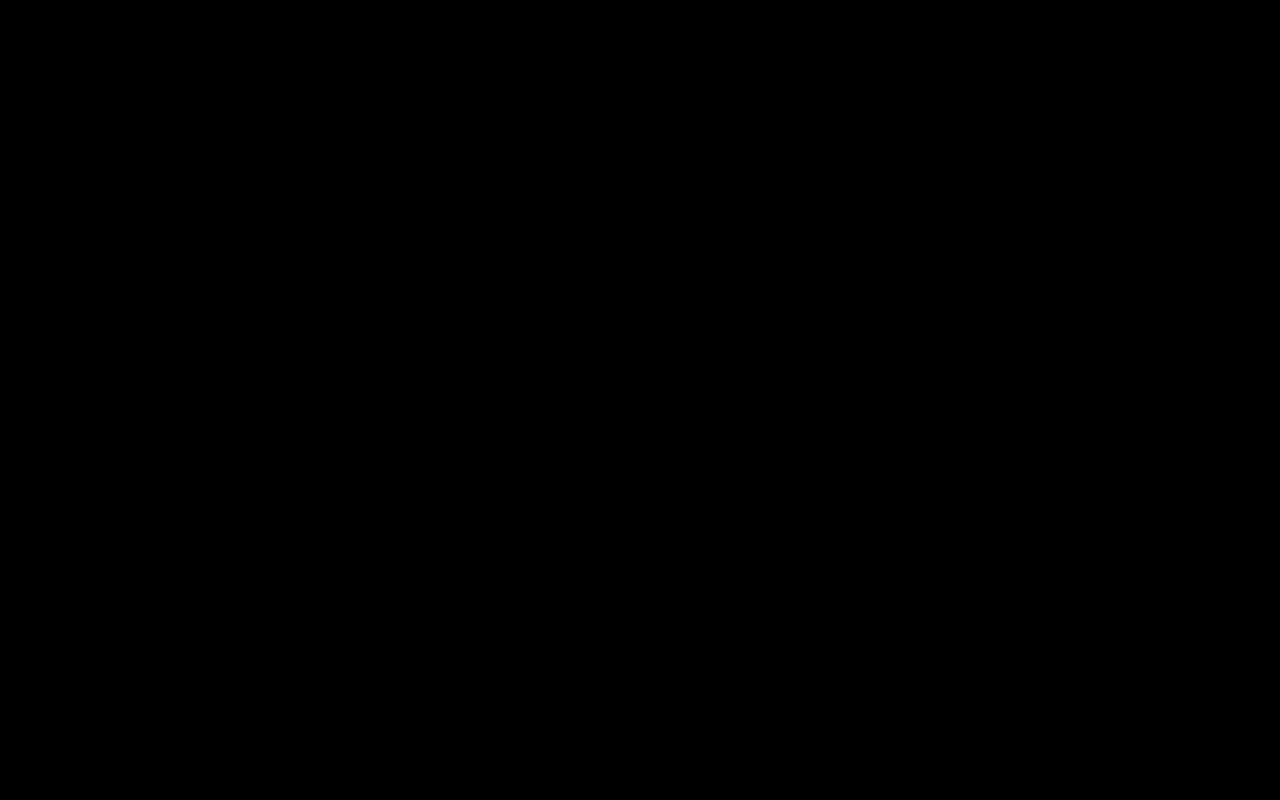
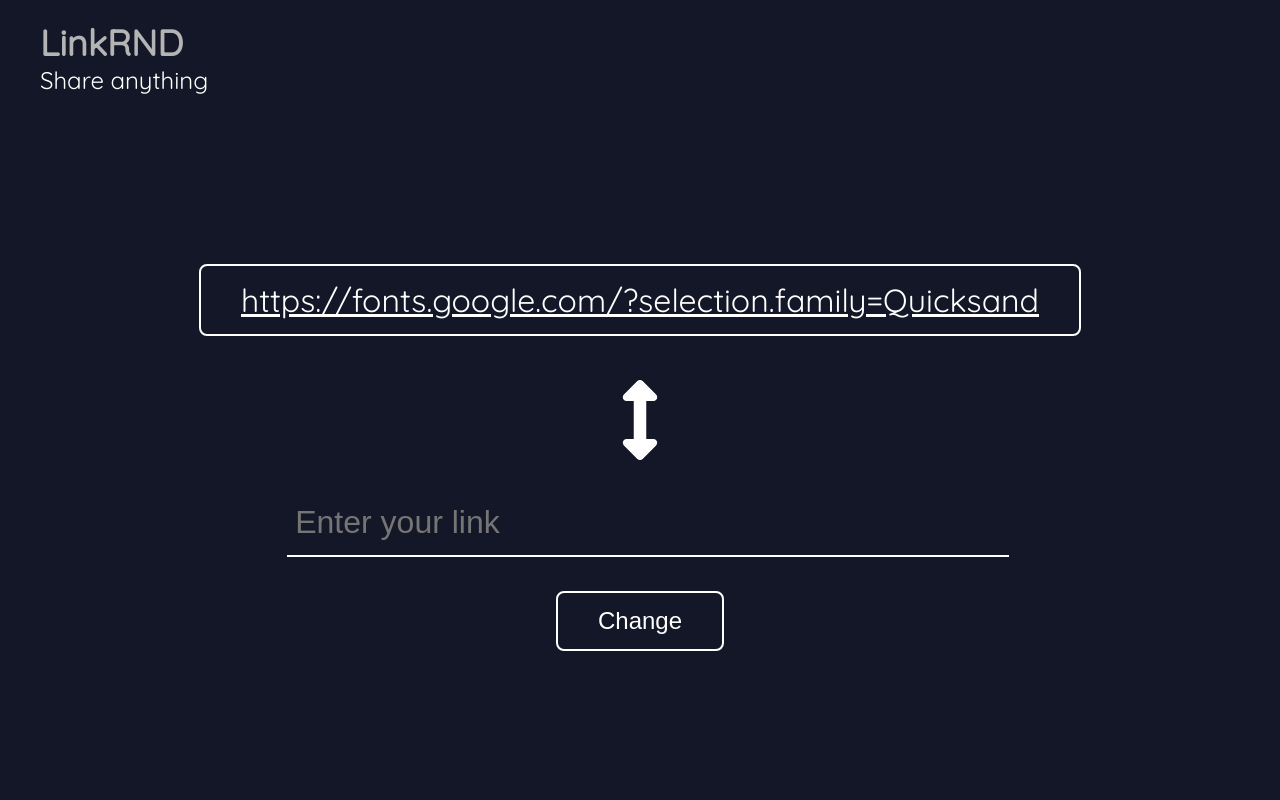
Before and after one commit to G2-715/difflinks, a website built with webpack: page src/index.html in a window 1280 px wide. Built offline with nearby package versions, Linux system fonts and the light colour scheme.

Commit message:
First layout added

```diff
--- a/src/index.html
+++ b/src/index.html
@@ -1,13 +1,35 @@
 <!DOCTYPE html>
 <html lang="en">
 <head>
-  <meta charset="UTF-8">
-  <meta name="viewport" content="width=device-width, initial-scale=1.0">
-  <meta http-equiv="X-UA-Compatible" content="ie=edge">
-  <title>difflinks</title>
+    <meta charset="UTF-8">
+    <meta name="viewport" content="width=device-width, initial-scale=1.0">
+    <meta http-equiv="X-UA-Compatible" content="ie=edge">
+    <title>difflinks</title>
 </head>
 <body>
-  hello world
-  <script src="bundle.js"></script>
+<div class="wrapper">
+    <div class="header">
+        <div class="logo">
+            <span class="logo_name">LinkRND</span>
+            <span class="logo_tagline">Share anything</span>
+        </div>
+    </div>
+    <div class="content">
+        <div class="data-container">
+            <div class="data-container_changing-data">
+                <a href="https://fonts.google.com/?selection.family=Quicksand" target="_blank">https://fonts.google.com/?selection.family=Quicksand</a>
+            </div>
+            <img class="data-container_arrow-icon" src="assets/icons/arrows-alt-v-solid.svg" alt="">
+            <div class="data-container_data-input">
+                <input type="url" placeholder="Enter your link">
+            </div>
+            <div class="data-container_change-data-btn">
+                <button>Change</button>
+            </div>
+        </div>
+    </div>
+    <div class="footer"></div>
+</div>
+<script src="bundle.js"></script>
 </body>
 </html>
--- a/src/style.scss
+++ b/src/style.scss
@@ -1,3 +1,120 @@
+@import url('https://fonts.googleapis.com/css?family=Quicksand');
+
+html, body {
+    margin: 0;
+    padding: 0;
+}
+
 body {
-  background-color: #000;
+    background-color: #141727;
+    color: #b4b4b4;
+    font-family: 'Quicksand', sans-serif;
+
+    .wrapper {
+        display: flex;
+        flex-direction: column;
+        min-height: 100vh;
+
+        .header {
+            width: 100%;
+            padding: 20px 40px;
+            box-sizing: border-box;
+
+            .logo {
+                display: inline-block;
+                cursor: pointer;
+
+                &_name {
+                    display: block;
+                    font-size: 36px;
+                    font-weight: bold;
+                }
+
+                &_tagline {
+                    color: #ffffff;
+                    font-size: 24px;
+                }
+            }
+        }
+
+        .content {
+            display: flex;
+            align-items: center;
+            justify-content: center;
+            flex-grow: 1;
+            width: 100%;
+            padding: 20px 40px;
+            box-sizing: border-box;
+
+            .data-container {
+                display: flex;
+                flex-direction: column;
+                align-items: center;
+
+                &_changing-data {
+                    padding: 14px 40px;
+                    border-radius: 8px;
+                    background-color: inherit;
+                    color: #ffffff;
+                    border: 2px solid #ffffff;
+                    margin-bottom: 24px;
+                    transition: .2s;
+
+                    &:hover {
+                        background-color: rgba(255,255,255, 0.2);
+                    }
+
+                    a {
+                        font-size: 32px;
+                        color: inherit;
+                    }
+                }
+
+                &_arrow-icon {
+                    width: 40px;
+                    color: #ffffff;
+                    margin: 20px;
+                }
+
+                &_data-input {
+                    width: 80%;
+                    margin-top: 10px;
+                    margin-bottom: 34px;
+
+                    input {
+                        width: 100%;
+                        font-size: 32px;
+                        background-color: inherit;
+                        color: #ffffff;
+                        padding: 14px 8px;
+                        outline: none;
+                        border: none;
+                        border-bottom: 2px solid;
+                    }
+                }
+
+                &_change-data-btn {
+                    button {
+                        padding: 14px 40px;
+                        border-radius: 8px;
+                        font-size: 24px;
+                        background-color: inherit;
+                        color: #ffffff;
+                        border: 2px solid #ffffff;
+                        outline: none;
+                        transition: .2s;
+                        cursor: pointer;
+
+                        &:hover {
+                            background-color: rgba(255,255,255, 0.2);
+                        }
+
+                        &:active {
+                            background-color: rgba(255,255,255, 0.4);
+                        }
+                    }
+                }
+            }
+        }
+    }
 }
--- a/webpack.config.js
+++ b/webpack.config.js
@@ -20,7 +20,8 @@
     },
     plugins: [
         new CopyWebpackPlugin([
-      { from: "./src/index.html", to: "./index.html" }
+            { from: "./src/index.html", to: "./index.html" },
+            { from: "./src/assets", to: "./assets" }
         ])
     ],
     devServer: {
```
Also changed, not shown: src/assets/icons/arrows-alt-v-solid.svg (added). Lines whose indentation alone changed are shown as unchanged.
